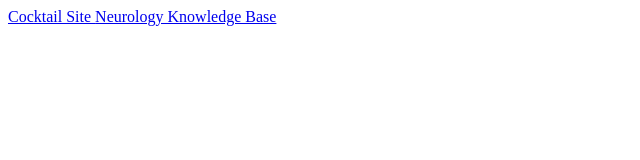
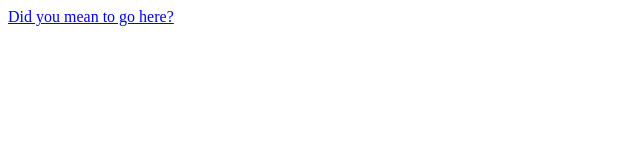
Before and after one commit to DefinitelyCarlos/DefinitelyCarlos.github.io, a plain HTML site: page index.html in a window 1280 px wide. Shown: the whole page, without its empty margins (0-640 px from the left). Drawn offline with Linux system fonts and the light colour scheme.

Commit message:
Update index.html

```diff
--- a/index.html
+++ b/index.html
@@ -1,8 +1,6 @@
 <!Doctype HTML>
 <body>
 <a href="cocktailsHome.html">
-Cocktail Site
+Did you mean to go here?
 </a>
-
-<a href="NeuroPKB.html">Neurology Knowledge Base</a>
 </body>
```
